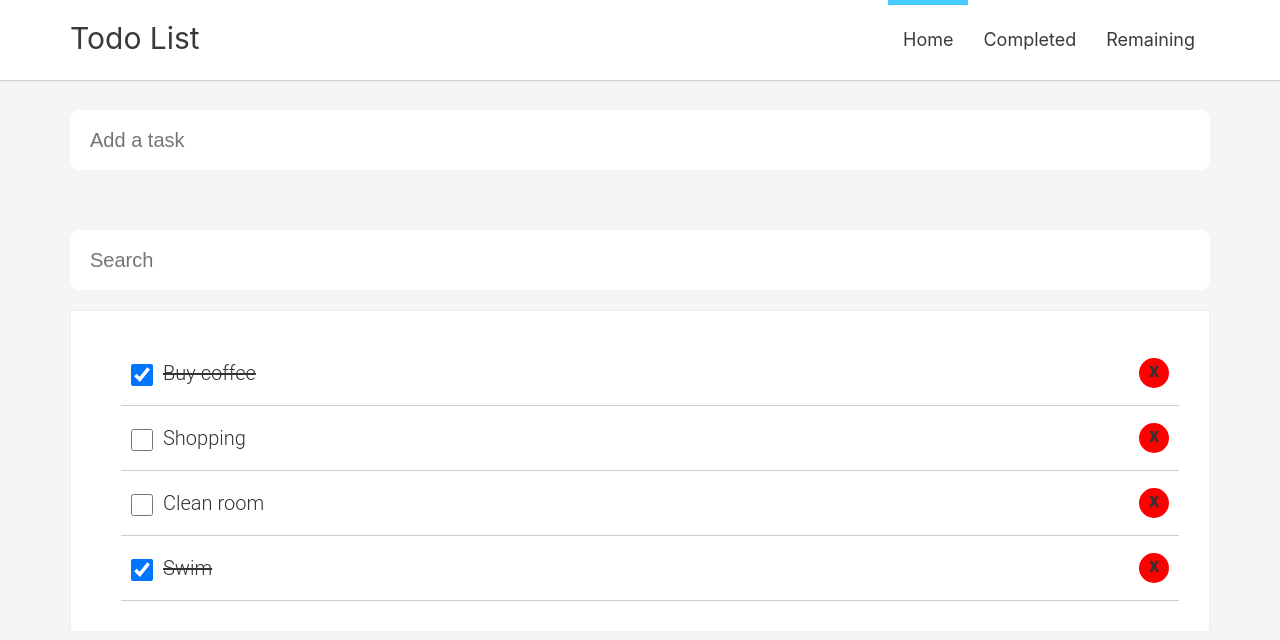
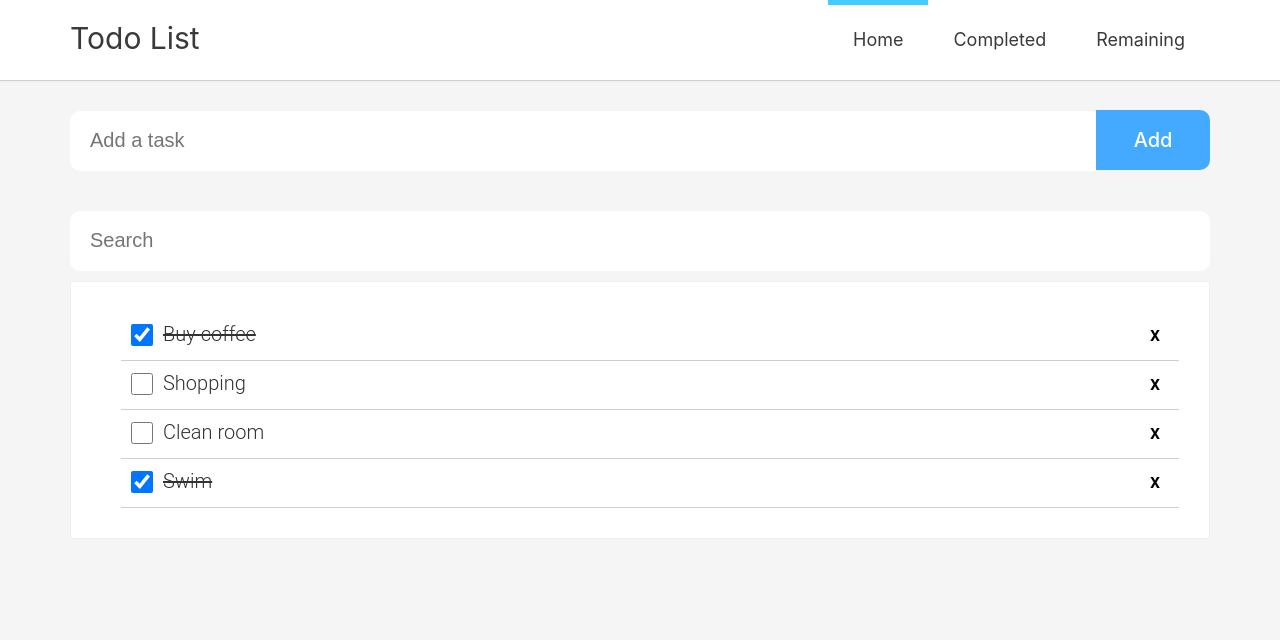
Before and after one commit to Revortni/react_note, a React (Create React App) app: page / in a window 1280 px wide. Shown: the top 640 px of the page. Built offline with nearby package versions, Linux system fonts and the light colour scheme.

Commit message:
changed styles and created add task button

```diff
--- a/public/index.html
+++ b/public/index.html
@@ -24,7 +24,7 @@
       work correctly both with client-side routing and a non-root public URL.
       Learn how to configure a non-root public URL by running `npm run build`.
     -->
-    <title>React App</title>
+    <title>Todo App</title>
   </head>
   <body>
     <noscript>You need to enable JavaScript to run this app.</noscript>
--- a/src/components/AddItem.js
+++ b/src/components/AddItem.js
@@ -16,9 +16,11 @@ class AddItem extends Component {
   };
 
   handleSubmit = e => {
-    if (e.keyCode === 13 && this.state.content.length > 0) {
-      this.props.handleSubmit(this.state.content);
-      this.setState({ content: '' });
+    if (e.keyCode === 13 || e.type === 'click') {
+      if (this.state.content.length > 0) {
+        this.props.handleSubmit(this.state.content);
+        this.setState({ content: '' });
+      }
     }
   };
 
@@ -34,6 +36,10 @@ class AddItem extends Component {
             onKeyDown={this.handleSubmit}
             placeholder='Add a task'
           />
+
+          <div className='add_item_button' onClick={this.handleSubmit}>
+            Add
+          </div>
         </div>
       </div>
     );
--- a/src/components/Main.js
+++ b/src/components/Main.js
@@ -71,7 +71,7 @@ class Main extends React.Component {
       : this.state.list;
 
     const filteredByContent = data.filter(item =>
-      item.text.toLowerCase().includes(this.state.filter)
+      item.text.toLowerCase().includes(this.state.filter.toLowerCase())
     );
 
     return (
--- a/src/components/NoData.js
+++ b/src/components/NoData.js
@@ -1,6 +1,6 @@
 import React from 'react';
 
-const ListContainer = props => {
+const ListContainer = () => {
   return <div className='no_data'>You don't have any tasks.</div>;
 };
 
--- a/src/components/styles/AddItem.css
+++ b/src/components/styles/AddItem.css
@@ -1,18 +1,40 @@
 .add_item {
-  margin-bottom: 20px;
   font-size: 20px;
-  padding: 0 15px;
-  margin-bottom: 50px;
+  padding: 10px 15px 40px 15px;
 }
 
 .add_item input {
-  margin-top: 10px;
+  display: inline-block;
   padding: 30px 20px;
+  width: 90%;
   font-size: 20px;
-  width: 100%;
   box-sizing: border-box;
   height: 30px;
-  box-shadow: 1px rgba(0, 0, 0, 0.15);
   border: none;
   border-radius: 10px;
+  border-top-right-radius: 0;
+  border-bottom-right-radius: 0;
+  box-shadow: 1px rgba(0, 0, 0, 0.15);
 }
+
+.add_item_button {
+  display: inline-block;
+  background-color: #fff;
+  padding: 30px 10px;
+  text-align: center;
+  line-height: 0px;
+  width: 10%;
+  box-sizing: border-box;
+  border: none;
+  border-radius: 10px;
+  border-top-left-radius: 0;
+  border-bottom-left-radius: 0;
+  background-color: #4af;
+  color: #fff;
+  font-weight: 500;
+}
+
+.add_item_button:hover {
+  cursor: pointer;
+  background-color: #4cf;
+}
--- a/src/components/styles/Header.css
+++ b/src/components/styles/Header.css
@@ -12,7 +12,7 @@ header {
 }
 
 .header_option {
-  padding: 20px 15px 20px 15px;
+  padding: 20px 25px;
   float: left;
   font-size: 18px;
   line-height: 40px;
@@ -20,7 +20,7 @@ header {
 }
 
 .activeOption {
-  padding: 15px 15px 20px 15px;
+  padding-top: 15px;
   border-top: 5px solid #4cf;
 }
 
--- a/src/components/styles/ListContainer.css
+++ b/src/components/styles/ListContainer.css
@@ -20,21 +20,21 @@
   float: left;
 }
 
-.todo-item-left span {
-  display: inline;
-  line-height: 44px;
+.removeTask {
+  float: right;
+  color: #000;
+  cursor: pointer;
+  border-radius: 50%;
+  width: 28px;
+  height: 28px;
+  text-align: center;
+  font-weight: 500;
+  font-size: 20px;
 }
 
-.removeTask {
-  float: right;
-  background-color: #ff0000;
-  cursor: pointer;
-  border-radius: 50%;
-  width: 30px;
-  height: 30px;
-  text-align: center;
-  font-weight: bold;
-  margin-top: 7px;
+.removeTask:hover {
+  background-color: #f00;
+  color: #fff;
 }
 
 input[type='checkbox'] {
--- a/src/components/styles/SearchItem.css
+++ b/src/components/styles/SearchItem.css
@@ -1,11 +1,10 @@
 .search_item {
-  margin-bottom: 20px;
+  margin-bottom: 10px;
   font-size: 20px;
   padding: 0 15px;
 }
 
 .search_item input {
-  margin-top: 10px;
   padding: 30px 20px;
   font-size: 20px;
   width: 100%;
```
